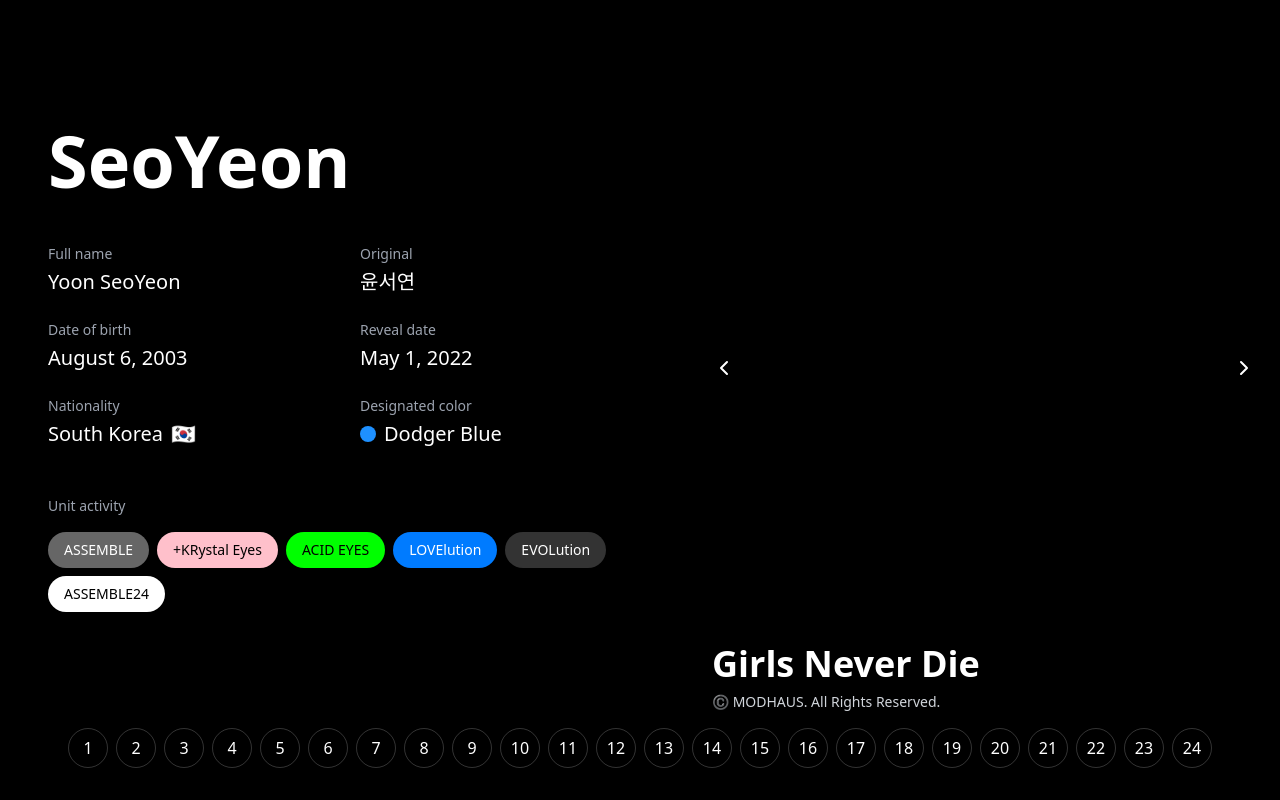
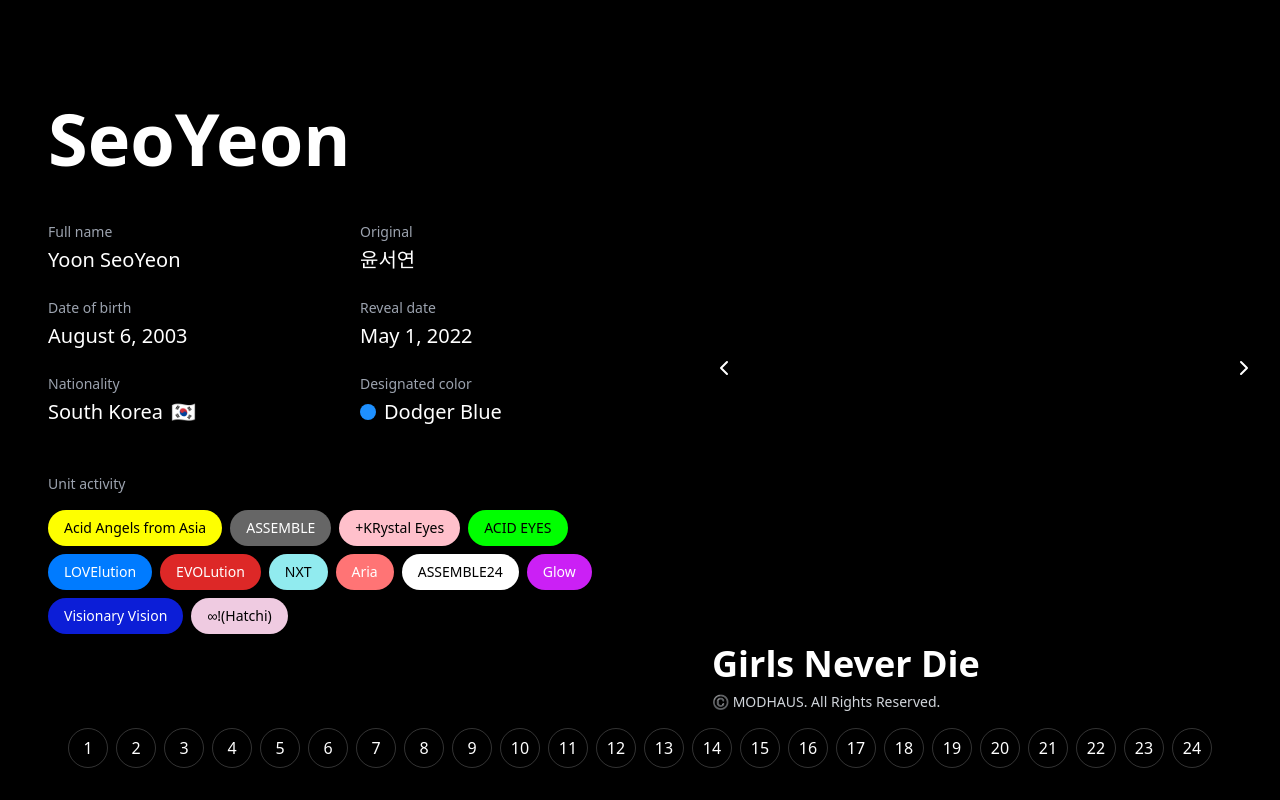
Before and after one commit to lucasvarino/triplesinfo, a Nuxt app: page /Member/1 in a window 1280 px wide. Built offline with nearby package versions, Linux system fonts and the light colour scheme.

Commit message:
Adding all units

```diff
--- a/data/members.ts
+++ b/data/members.ts
@@ -1,12 +1,18 @@
 import type { Member, Unit } from "~/types/member";
 
 const commonUnits: Unit[] = [
+    { name: "Acid Angels from Asia", color: "#feff00", textColor: "black" },
     { name: "ASSEMBLE", color: "#666666", textColor: "white" },
     { name: "+KRystal Eyes", color: "#FFC0CB", textColor: "black" },
     { name: "ACID EYES", color: "#00FF00", textColor: "black" },
     { name: "LOVElution", color: "#007BFF", textColor: "white" },
-    { name: "EVOLution", color: "#333333", textColor: "white" },
+    { name: "EVOLution", color: "#dd2827", textColor: "white" },
+    { name: "NXT", color: "#91ebef", textColor: "black" },
+    { name: "Aria", color: "#ff7475", textColor: "white" },
     { name: "ASSEMBLE24", color: "#FFFFFF", textColor: "black" },
+    { name: "Glow", color: "#cb20f5", textColor: "white" },
+    { name: "Visionary Vision", color: "#0c1ed7", textColor: "white" },
+    { name: "∞!(Hatchi)", color: "#efcbe1", textColor: "black" },
   ];
 
 export const members: Member[] = [
```
